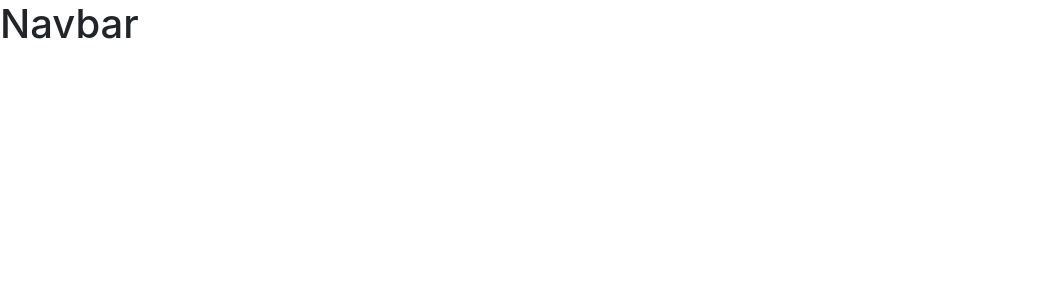
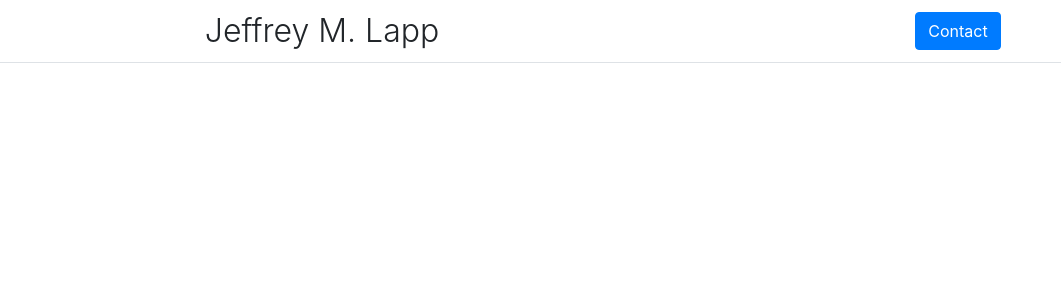
Before and after one commit to lappjeff/Final-Portfolio, a React (Create React App) app in the folder portfolio/: page / in a window 1280 px wide. Shown: the top 300 px of the page, without its empty margins (0-1061 px from the left). Built offline with nearby package versions, Linux system fonts and the light colour scheme.

Commit message:
Got NavBar basic layout done

```diff
--- a/portfolio/package.json
+++ b/portfolio/package.json
@@ -9,7 +9,8 @@
     "bootstrap": "^4.4.1",
     "react": "^16.12.0",
     "react-dom": "^16.12.0",
-    "react-scripts": "3.3.0"
+    "react-scripts": "3.3.0",
+    "reactstrap": "^8.2.0"
   },
   "scripts": {
     "start": "react-scripts start",
--- a/portfolio/src/App.js
+++ b/portfolio/src/App.js
@@ -1,9 +1,12 @@
 import React from "react";
+import { Container } from "reactstrap";
 import { NavBar } from "./components";
 function App() {
 	return (
 		<div className="App">
-			<NavBar />
+			<Container fluid>
+				<NavBar />
+			</Container>
 		</div>
 	);
 }
--- a/portfolio/src/components/Navbar.js
+++ b/portfolio/src/components/Navbar.js
@@ -1,7 +1,16 @@
 import React from "react";
-
+import { Button, Col, Row } from "reactstrap";
 const NavBar = props => {
-	return <h1>Navbar</h1>;
+	return (
+		<Row className="mt-2 p-1  border-bottom">
+			<Col className="text-center">
+				<h2 className=" font-weight-light">Jeffrey M. Lapp</h2>
+			</Col>
+			<Col className="text-center">
+				<Button color="primary">Contact</Button>
+			</Col>
+		</Row>
+	);
 };
 
 export default NavBar;
```
Also changed, not shown: 1 other file (tests, documents, lock files or other folders).
